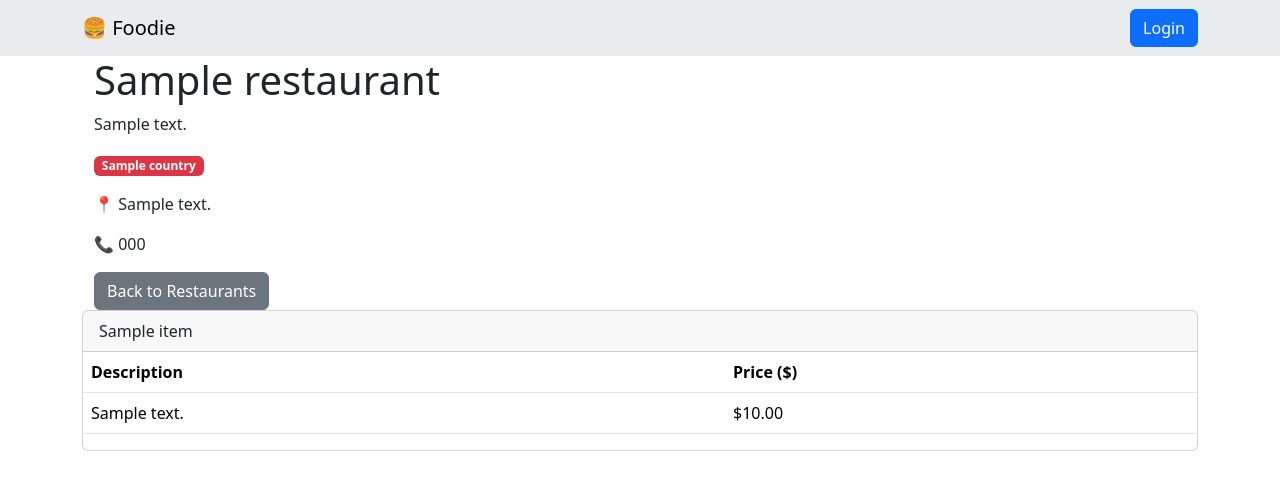
After one commit to danielbeans/foodie, a Flask app: template foodie/templates/restaurant/view.html in a window 1280 px wide. The commit adds this page. Shown: the top 490 px of the page. Run offline with Flask 3, Linux system fonts and the light colour scheme; the template is opened without the code that fills it: most values are stand-ins (such as "Sample title", 1, 10 or a date in 2020).

Commit message:
Implement resturant templates

```diff
--- a/foodie/__init__.py
+++ b/foodie/__init__.py
@@ -2,7 +2,7 @@ import pathlib
 
 import flask
 
-from foodie.blueprints import home, auth
+from foodie.blueprints import home, auth, restaurant
 from foodie.db import db
 from foodie.seed import init_seed_db_command
 
@@ -27,5 +27,6 @@ def create_app():
     # Register routes
     app.register_blueprint(home.blueprint)
     app.register_blueprint(auth.blueprint)
+    app.register_blueprint(restaurant.blueprint)
 
     return app
--- a/foodie/blueprints/auth.py
+++ b/foodie/blueprints/auth.py
@@ -1,6 +1,6 @@
+import functools
+import flask
 from werkzeug.security import check_password_hash
-
-import flask
 
 from foodie.db import db
 from foodie.models import User
@@ -47,3 +47,41 @@ def load_logged_in_user():
         flask.g.user = None
     else:
         flask.g.user = db.session.query(User).filter_by(id=user_id).first()
+
+
+def login_required(view):
+    """
+    Decorator to require login for a view.
+
+    Usage: @login_required
+    """
+
+    @functools.wraps(view)
+    def wrapped_view(**kwargs):
+        if flask.g.user is None:
+            flask.flash("Please log in to access this page.", "warning")
+            return flask.redirect(flask.url_for("auth.login"))
+        return view(**kwargs)
+
+    return wrapped_view
+
+
+def check_country_access(country):
+    """
+    Check if the current user has access to data from the specified country.
+
+    Requires flask app context.
+
+    Args:
+        country: The country to check access for
+
+    Returns:
+        True if user has access, False otherwise
+    """
+    if flask.g.user is None:
+        return False
+
+    if flask.g.user.role == "ADMIN":
+        return True
+
+    return flask.g.user.country == country
--- a/foodie/templates/base.html
+++ b/foodie/templates/base.html
@@ -15,6 +15,7 @@
             <a href="{{ url_for('home.index') }}" class="navbar-brand">🍔 Foodie</a>
             <ul class="navbar-nav">
                 {% if g.user %}
+                    <li><a href="{{ url_for('restaurant.list_restaurants') }}" class="nav-link">Restaurants</a></li>
                     <li><a class="btn btn-danger" href="{{ url_for('auth.logout') }}" role="button">Logout</a></li>
                 {% else %}
                     <li><a class="btn btn-primary" href="{{ url_for('auth.login') }}" role="button">Login</a></li>
--- a/foodie/templates/home.html
+++ b/foodie/templates/home.html
@@ -9,10 +9,11 @@
     </div>
 {% if g.user %}
     <div>
-        <h2>Quick Actions</h2>
         <p>Hello, {{ g.user.full_name }}!</p>
         <p>Role: <span class="badge bg-primary">{{ g.user.role }}</span></p>
-        <p>Country: <span class="badge" style="background-color: #7f8c8d;">{{ g.user.country }}</span></p>
+        <p>Country: <span class="badge {% if g.user.country == 'India' %}bg-warning{% else %}bg-danger{% endif %}">{{ g.user.country }}</span></p>
+        <h3>Quick Actions</h3>
+        <p><a href="{{ url_for('restaurant.list_restaurants') }}" class="btn btn-primary">Browse Restaurants</a></p>
     </div>
 {% else %}
     <div>
--- /dev/null
+++ b/foodie/templates/restaurant/view.html
@@ -0,0 +1,54 @@
+{% extends 'base.html' %}
+
+{% block title %}{{ restaurant.name }}{% endblock %}
+
+{% block content %}
+<div class="container-lg">
+    <div>
+        <div>
+            <h1>{{ restaurant.name }}</h1>
+            <p>{{ restaurant.description }}</p>
+            <p>
+                <span class="badge {% if restaurant.country == 'India' %}bg-warning{% else %}bg-danger{% endif %}">{{ restaurant.country }}</span>
+            </p>
+            <p>📍 {{ restaurant.address }}</p>
+            <p>📞 {{ restaurant.phone }}</p>
+        </div>
+        <div>
+            <a href="{{ url_for('restaurant.list_restaurants') }}" class="btn btn-secondary">Back to Restaurants</a>
+        </div>
+    </div>
+</div>
+
+{% if items %}
+    {% for item in items %}
+        <div class="card">
+            <div class="card-header">{{ item.name }}</div>
+            <table class="table">
+                <thead>
+                    <tr>
+                        <th scope="col">Description</th>
+                        <th scope="col">Price ({% if restaurant.country == 'India' %}₹{% else %}${% endif %})</th>
+                    </tr>
+                </thead>
+                <tbody>
+                    <tr>
+                        <td>{{ item.description }}</td>
+                        <td>
+                            {% if restaurant.country == 'India' %}
+                                ₹{{ "%.2f"|format(item.price) }}
+                            {% else %}
+                                ${{ "%.2f"|format(item.price) }}
+                            {% endif %}
+                        </td>
+                    </tr>
+                </tbody>
+            </table>
+        </div>
+    {% endfor %}
+{% else %}
+    <div class="card">
+        <p>No menu items available at this time.</p>
+    </div>
+{% endif %}
+{% endblock %}
```
Also changed, not shown: foodie/blueprints/restaurant.py (added, +79 -0 lines), foodie/templates/restaurant/list.html (added, +51 -0 lines).
